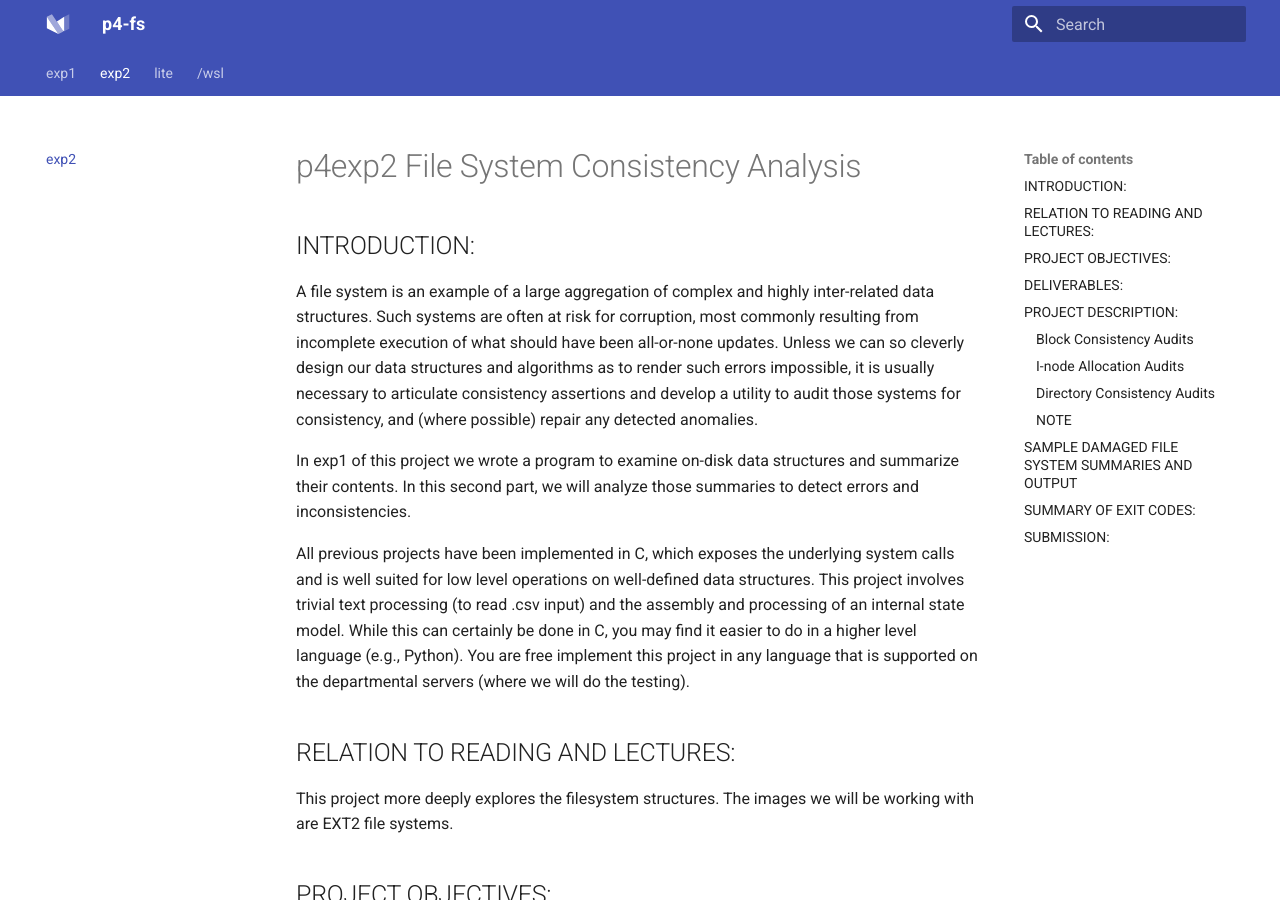
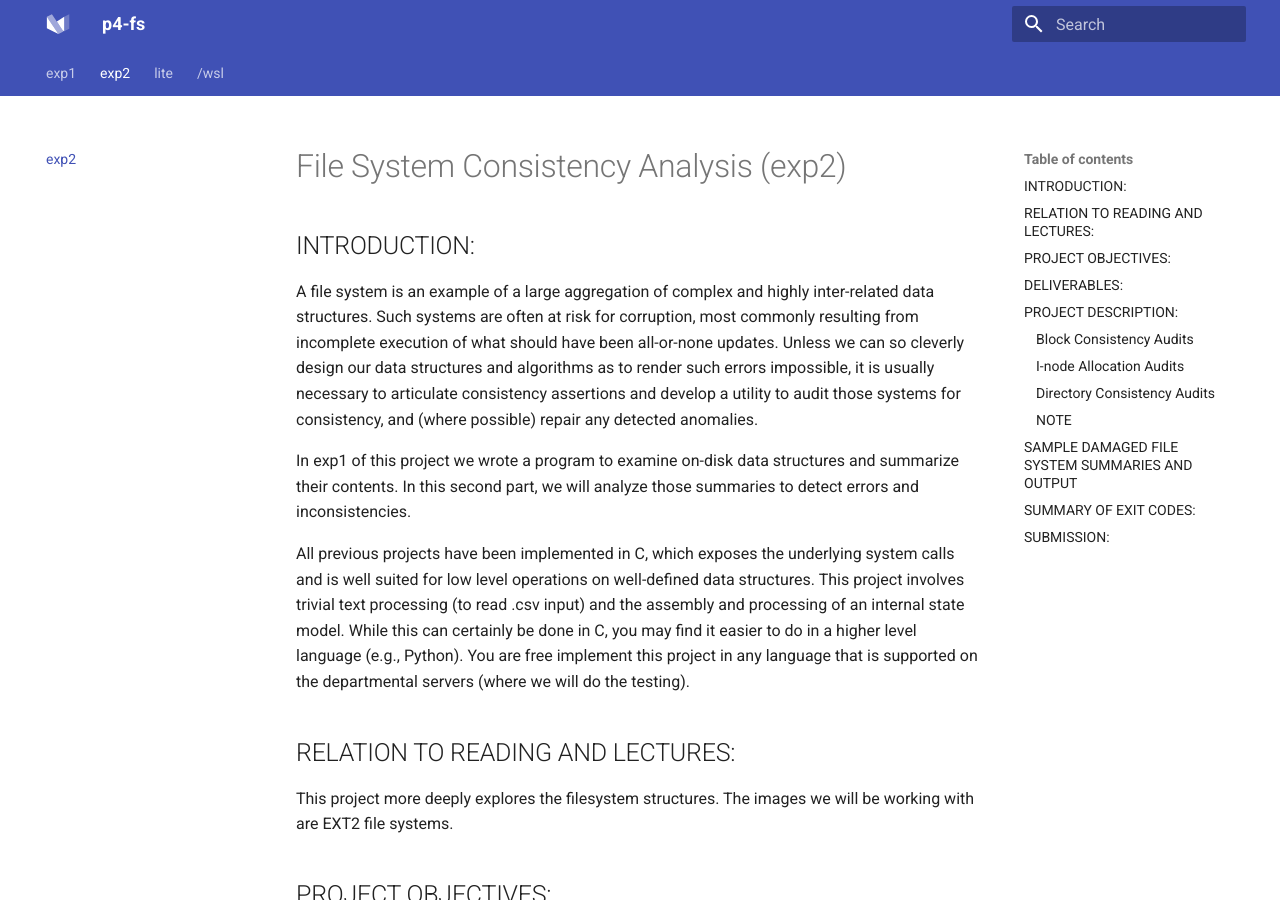
Before and after one commit to fxlin/p4-fs, an MkDocs documentation site: the page built from docs/consistency.md, in a window 1280 px wide and 900 px high. Built offline with MkDocs 1.6.1 and Material for MkDocs 9.7.7, drawn with Linux system fonts in a browser that asks for light colours.

Commit message:
Update consistency.md

```diff
--- a/docs/consistency.md
+++ b/docs/consistency.md
@@ -1,4 +1,4 @@
-# p4exp2 File System Consistency Analysis
+# File System Consistency Analysis (exp2)
 
 ## INTRODUCTION:
 
```
